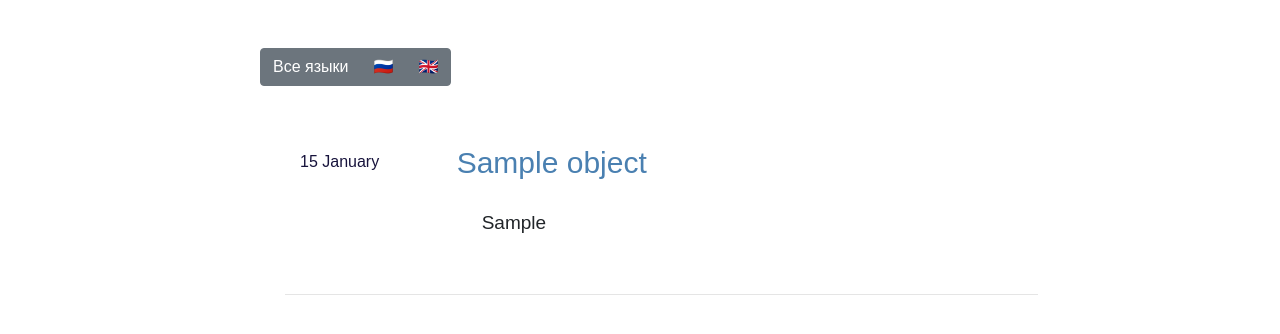
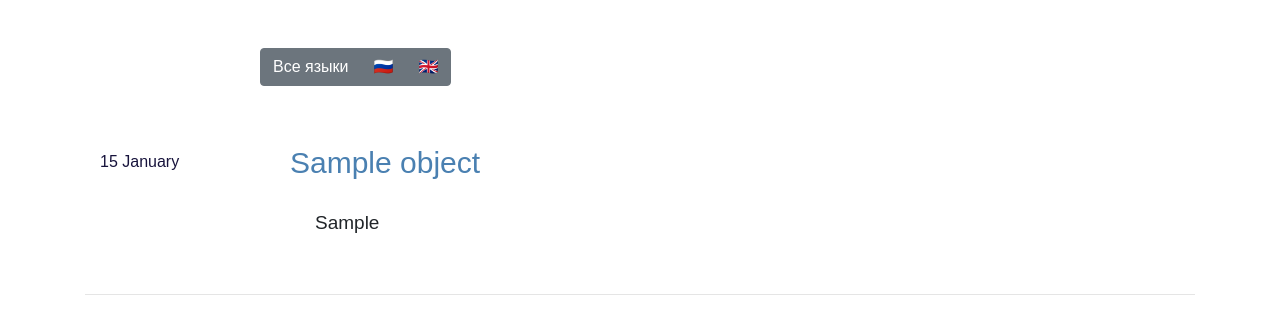
Before and after one commit to q-user/django-jobs, a Django app: template src/templates/articles/article_list.html in a window 1280 px wide. Shown: the part 65-399 px from the top of the page. Run offline with Django 3.2, Linux system fonts and the light colour scheme; the template is opened without the code that fills it: most values are stand-ins (such as "Sample title", 1, 10 or a date in 2020); some libraries are stand-ins or nearby versions.

Commit message:
Update html

```diff
--- a/src/templates/articles/article_list.html
+++ b/src/templates/articles/article_list.html
@@ -31,7 +31,7 @@
     </div>
 
     {% for object in object_list %}
-      <div class="row offset-md-2 d-flex">
+      <div class="row  d-flex">
         <div class="col-md-2 d-none d-md-block article-logo py-md-3">
           <div class="mb-4">
             <small class="article-date">{{ object.source_datetime|date:"d E" }}</small>
@@ -52,13 +52,13 @@
             {% endif %}
           </div>
         </div>
-        <div class="col-md-8 mr-auto py-3">
+        <div class="col-md-9 mr-auto py-3">
           <h1 class="article-header">
             <a target="_blank" href="{{ object.url }}">{{ object.title }}</a>
           </h1>
           <div class="article">{{ object.formated_article|safe }}</div>
         </div>
-        <div class="col-md-10 py-4">
+        <div class="col-md-12 py-4">
           <hr class="{{ css_hr_class }}">
         </div>
       </div>
--- a/src/templates/articles/article_list_page.html
+++ b/src/templates/articles/article_list_page.html
@@ -4,7 +4,7 @@
 
 {% paginate object_list %}
 {% for object in object_list %}
-  <div class="row offset-md-2 d-flex">
+  <div class="row  d-flex">
     <div class="col-md-2 d-none d-md-block article-logo py-md-3">
       <div class="mb-4">
         <small class="article-date">{{ object.source_datetime|date:"d E" }}</small>
```
